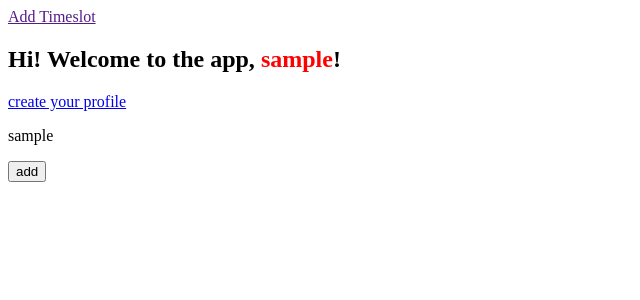
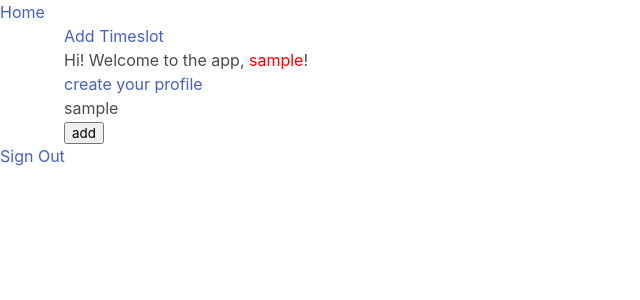
Before and after one commit to DGlew-p/your-space, a Django app: page /index/ in a window 1280 px wide. Shown: the top 300 px of the page, without its empty margins (0-640 px from the left). Run offline with Django 3.2, Linux system fonts and the light colour scheme; the visitor is signed in with stand-in values (Sample User, id 1); data comes from the database, SQL or seed files in the repository; some libraries are stand-ins or nearby versions.

Commit message:
Update detail and base html pages

```diff
--- a/main_app/templates/base.html
+++ b/main_app/templates/base.html
@@ -12,19 +12,29 @@
   <link rel="stylesheet" href="{% static 'css/style.css' %}">
 </head>
 <body>
-  {% block content %}
   <header>
     <nav>
-      <div>
-          <h2>BACK 2 WORK<h2>
+      <div class="nav-wrapper">
+        <ul>
+          <li><a href="{% url 'detail' %}">Home</a></li>
+        </ul>
       </div>
     </nav>
   </header>
   <main class="container">
+    {% block content %}
+    {% endblock %}
   </main>
   <footer class="page-footer">
-    <div class="right">All Rights Reserved, &copy; 2021 Seat Tracker &nbsp;</div>
+    <nav>
+      <div class="nav-wrapper">
+        <ul class="right">
+          {% if user.is_authenticated %}
+            <li><a href="{% url 'logout' %}">Sign Out</a></li>
+          {% endif %}
+        </ul>
+      </div>
+    </nav>
   </footer>
-  {% endblock %}
 </body>
 </html>
--- a/main_app/templates/index.html
+++ b/main_app/templates/index.html
@@ -1,12 +1,5 @@
-<!DOCTYPE html>
-<html lang="en">
-<head>
-    <meta charset="UTF-8">
-    <meta http-equiv="X-UA-Compatible" content="IE=edge">
-    <meta name="viewport" content="width=device-width, initial-scale=1.0">
-    <title>BACK 2 WORK</title>
-</head>
-<body>
+{% extends 'base.html' %}
+{% block content %}
     <a href="">Add Timeslot</a>
     <h2>Hi! Welcome to the app, <span style="color: red;">{{ request.user }}</span>! </h2>
     <a href="{% url 'profile_create' %}">create your profile</a>
@@ -19,3 +12,4 @@
 
 </body>
 </html>
+{% endblock %}
```
